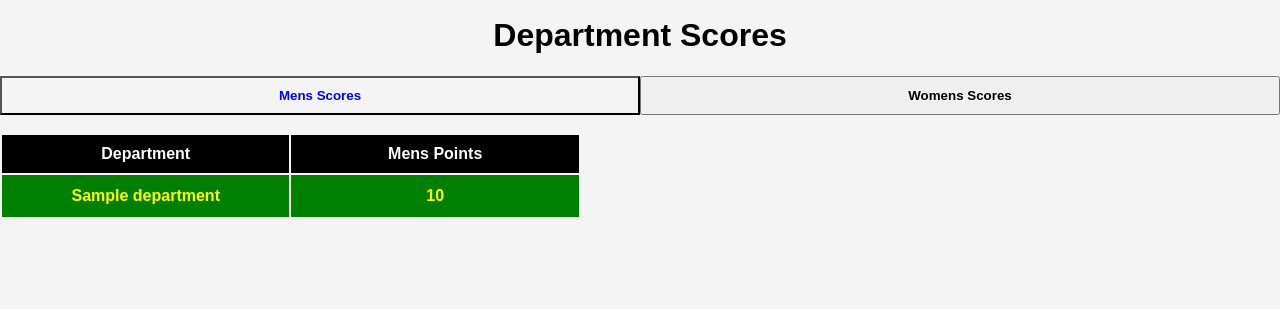
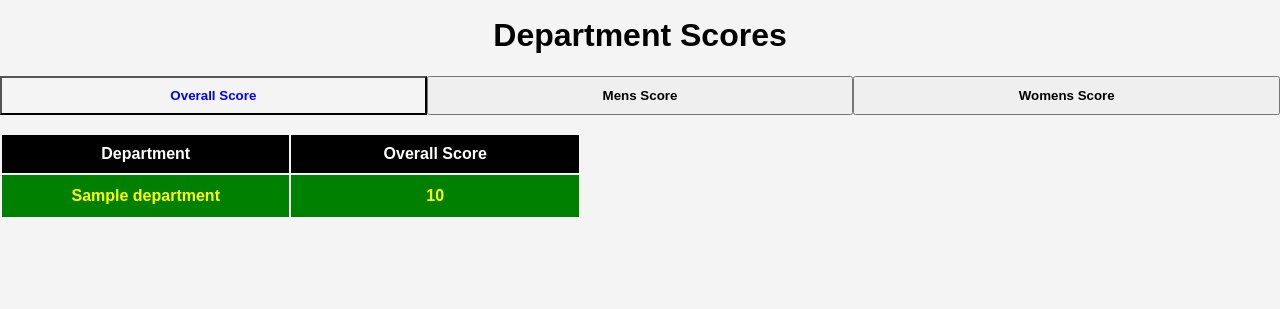
Before and after one commit to pratheekraokb/flames24, a Django app: page /dept-results/ in a window 1280 px wide. Shown: the part 88-397 px from the top of the page. Run offline with Django 4.2, Linux system fonts and the light colour scheme; tables that the repository leaves empty hold one stand-in row (values such as "Sample post"); some libraries are stand-ins or nearby versions.

Commit message:
Overall Scores added

```diff
--- a/flames24_app/templates/user_page/results.html
+++ b/flames24_app/templates/user_page/results.html
@@ -62,9 +62,10 @@
         font-weight: bold;
         cursor: pointer;
     }
+
     .equal-width {
         flex: 1;
-        padding:10px;
+        padding: 10px;
     }
 
     /* Hide modal by default */
@@ -105,6 +106,7 @@
         color: black;
         opacity: 0.5;
     }
+
     .close {
         position: absolute;
         right: 10px;
@@ -113,6 +115,7 @@
         color: black;
         opacity: 0.5;
     }
+
     .modal-header .close:hover {
         opacity: 1;
         cursor: pointer;
@@ -128,10 +131,30 @@
 
     <!-- Buttons to toggle table visibility -->
     <div class="btn-group" role="group" aria-label="Tables" style="display: flex;">
-        <button type="button" class="btn btn-primary equal-width" id="mens-btn">Mens Scores</button>
-        <button type="button" class="btn btn-primary equal-width" id="womens-btn">Womens Scores</button>
+        <button type="button" class="btn btn-primary equal-width" id="overall-btn">Overall Score</button>
+        <button type="button" class="btn btn-primary equal-width" id="mens-btn">Mens Score</button>
+        <button type="button" class="btn btn-primary equal-width" id="womens-btn">Womens Score</button>
     </div>
     <br />
+
+    <!-- Overall Score Table -->
+    <table class="table table-striped table-bordered table-hover" border="0" id="overall-table">
+        <thead>
+            <tr style="background-color: black;">
+                <th>Department</th>
+                <th>Overall Score</th>
+            </tr>
+        </thead>
+        <tbody>
+            {% for department, score in overall_score.items %}
+            <tr>
+                <td>{{ department }}</td>
+                <td>{{ score }}</td>
+            </tr>
+            {% endfor %}
+        </tbody>
+    </table>
+
 
     <!-- Mens Scores Table -->
     <table class="table table-striped table-bordered table-hover" border="0" id="mens-table" style="display: none;">
@@ -171,7 +194,8 @@
 </div>
 
 
-<div class="modal fade" id="winnerModal" tabindex="-1" role="dialog" aria-labelledby="winnerModalLabel" aria-hidden="true">
+<div class="modal fade" id="winnerModal" tabindex="-1" role="dialog" aria-labelledby="winnerModalLabel"
+    aria-hidden="true">
     <div class="modal-dialog modal-full" role="document">
         <div class="modal-content">
             <div class="modal-header">
@@ -216,7 +240,7 @@
                 method: 'GET',
                 success: function (data) {
                     var html = '';
-                    document.getElementById('winnerModalLabel').innerText = departmentName + "( "+ character+ " )"+ " Winner Details";
+                    document.getElementById('winnerModalLabel').innerText = departmentName + "( " + character + " )" + " Winner Details";
                     for (var i = 0; i < data.winners.length; i++) {
                         html += `<tr>
                                     <td>${i + 1}</td>
@@ -240,30 +264,32 @@
 
 
 <script>
-    $('#mens-table').show();
-    $('#mens-btn').addClass('active').siblings().removeClass('active');
     $(document).ready(function () {
-        $('#total-btn').click(function () {
-            $('#total-table').show();
+    $('#overall-table').show();
+    $('#overall-btn').addClass('active').siblings().removeClass('active');
+
+    $('#overall-btn').click(function () {
+        $('#overall-table').show();
         $('#mens-table').hide();
         $('#womens-table').hide();
         $(this).addClass('active').siblings().removeClass('active');
     });
 
     $('#mens-btn').click(function () {
-            $('#total-table').hide();
+        $('#overall-table').hide();
         $('#mens-table').show();
         $('#womens-table').hide();
         $(this).addClass('active').siblings().removeClass('active');
     });
 
     $('#womens-btn').click(function () {
-            $('#total-table').hide();
+        $('#overall-table').hide();
         $('#mens-table').hide();
         $('#womens-table').show();
         $(this).addClass('active').siblings().removeClass('active');
     });
 });
+
 </script>
 
 {% endblock %}
--- a/flames24_app/views.py
+++ b/flames24_app/views.py
@@ -167,21 +167,27 @@ def deptResults(request):
 
     mens_points = {}
     womens_points = {}
+    overall_score = {}
 
     for department_result in department_results:
         department_name = department_result.department.dept_name
-        if department_name in department_points:
+        try:
             boys_points = department_points[department_name]['boys_points']
             girls_points = department_points[department_name]['girls_points']
             mens_points[department_name] = boys_points
             womens_points[department_name] = girls_points
+            overall_score[department_name] = boys_points + girls_points
+        except KeyError:
+            # Handle the case where department_points does not have the department_name key
+            pass
 
-    # Sort mens_points and womens_points dictionaries by values (points) in descending order
+    # Sort mens_points, womens_points, and overall_score dictionaries by values (points) in descending order
     mens_points = {k: v for k, v in sorted(mens_points.items(), key=lambda item: item[1], reverse=True)}
     womens_points = {k: v for k, v in sorted(womens_points.items(), key=lambda item: item[1], reverse=True)}
+    overall_score = {k: v for k, v in sorted(overall_score.items(), key=lambda item: item[1], reverse=True)}
 
+    return render(request, 'user_page/results.html', {'mens_points': mens_points, 'womens_points': womens_points, 'overall_score': overall_score})
 
-    return render(request, 'user_page/results.html', {'mens_points': mens_points, 'womens_points': womens_points})
 
 
 def signIn(request):
```
Lines whose indentation alone changed are shown as unchanged.
